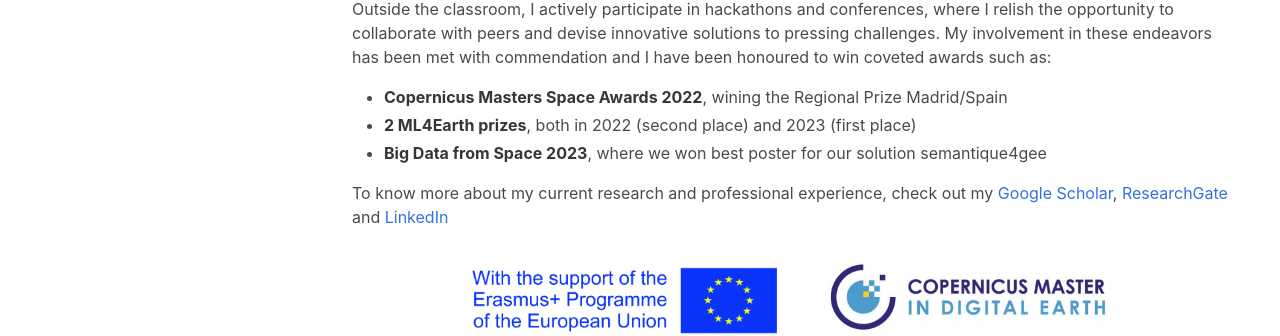
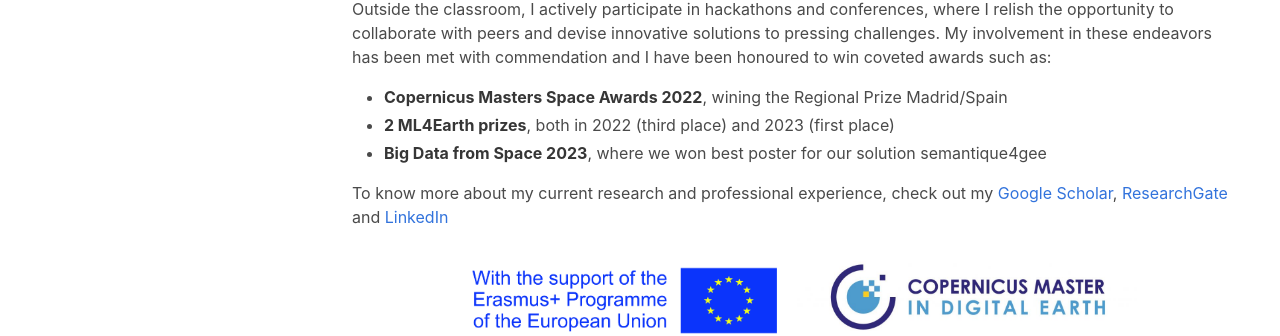
Before and after one commit to lisahligono/lisahligono.github.io, a Jekyll site: the page built from index.html, in a window 1280 px wide. Shown: the part 343-679 px from the top of the page. Built offline with Jekyll 4.4.1, drawn with Linux system fonts in a browser that asks for light colours; nearby versions of some CDN libraries; a style sheet for code colours, icons or effects is not loaded.

Commit message:
Update description.md

```diff
--- a/_includes/description.md
+++ b/_includes/description.md
@@ -6,7 +6,7 @@ My specialization lies in the **Geodata Science track**, where I am thoroughly e
 Outside the classroom, I actively participate in hackathons and conferences, where I relish the opportunity to collaborate with peers and devise innovative solutions to pressing challenges. My involvement in these endeavors has been met with commendation and I have been honoured to win coveted awards such as:
 
 * **Copernicus Masters Space Awards 2022**, wining the Regional Prize Madrid/Spain
-* **2 ML4Earth prizes**, both in 2022 (second place) and 2023 (first place)
+* **2 ML4Earth prizes**, both in 2022 (third place) and 2023 (first place)
 * **Big Data from Space 2023**, where we won best poster for our solution semantique4gee
 
 To know more about my current research and professional experience, check out my [Google Scholar](https://scholar.google.com/citations?user=aNHmnMsAAAAJ&hl=en&oi=ao), [ResearchGate](https://www.researchgate.net/profile/Lisah-Ligono) and [LinkedIn](https://www.linkedin.com/in/lisahligono)
```
